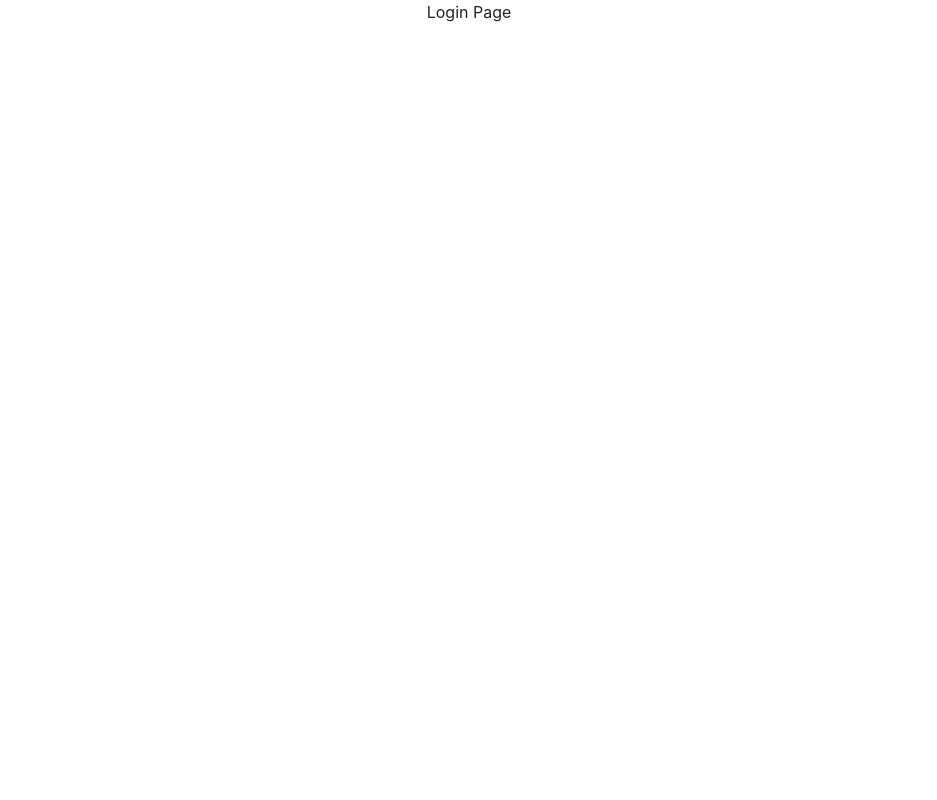
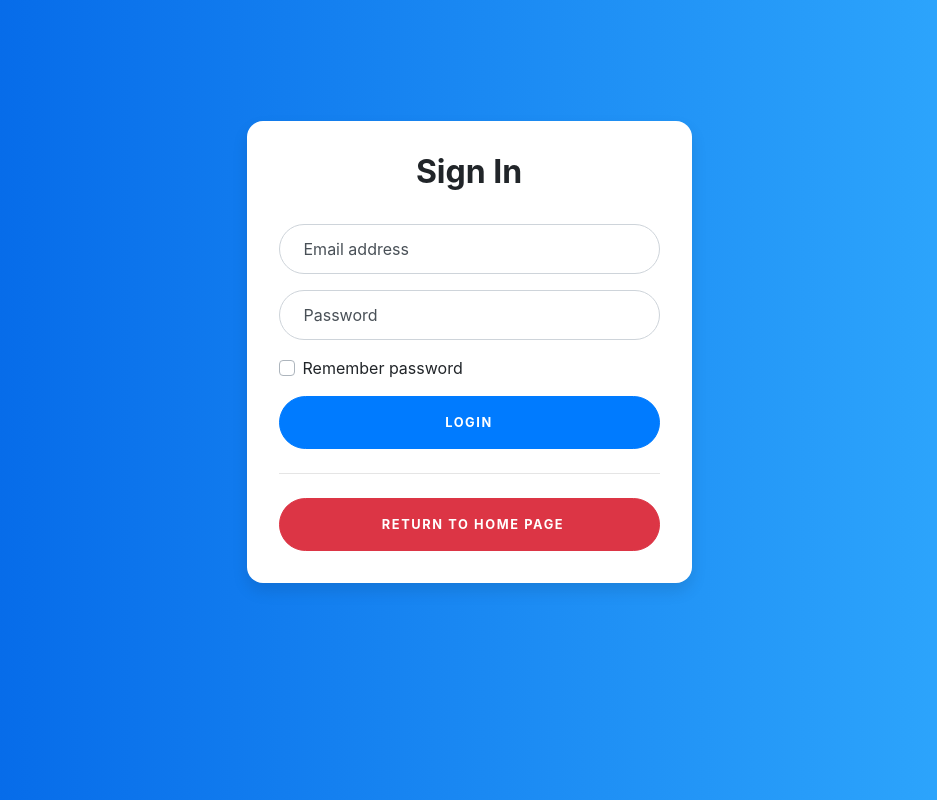
Before and after one commit to LiadKh/FDP, a React (Create React App) app in the folder client/: page /login in a window 1280 px wide. Shown: the whole page, without its empty margins (171-1108 px from the left). Built offline with nearby package versions, Linux system fonts and the light colour scheme.

Commit message:
add login page
only UI without logic

```diff
--- a/client/src/components/Login/Login.jsx
+++ b/client/src/components/Login/Login.jsx
@@ -1,5 +1,76 @@
 import React from 'react';
+import './style.css';
+import { Container, Row, Col, Card, Button } from 'react-bootstrap';
 
 export const Login = () => {
-	return <div>Login Page</div>;
+	return (
+		<>
+			<Container className="w-100 h-100">
+				<Row className="align-items-center h-100 mt-n5">
+					<Col sm="9" md="7" lg="5" className="mx-auto">
+						<Card className="card-signin">
+							<div className="card-body">
+								<h2 className="card-title text-center font-weight-bold">
+									Sign In
+								</h2>
+								<form className="form-signin">
+									<div className="form-label-group">
+										<input
+											type="email"
+											id="inputEmail"
+											className="form-control"
+											placeholder="Email address"
+											required
+											autofocus
+										/>
+										<label for="inputEmail">Email address</label>
+									</div>
+
+									<div className="form-label-group">
+										<input
+											type="password"
+											id="inputPassword"
+											className="form-control"
+											placeholder="Password"
+											required
+										/>
+										<label for="inputPassword">Password</label>
+									</div>
+
+									<div className="custom-control custom-checkbox mb-3">
+										<input
+											type="checkbox"
+											className="custom-control-input"
+											id="customCheck1"
+										/>
+										<label className="custom-control-label" for="customCheck1">
+											Remember password
+										</label>
+									</div>
+									<Button
+										size="lg"
+										variant="primary"
+										block="true"
+										className="text-uppercase"
+										type="submit"
+									>
+										Login
+									</Button>
+									<hr class="my-4" />
+									<Button
+										size="lg"
+										variant="danger"
+										block="true"
+										className="text-uppercase"
+									>
+										<i class="fab fa-google mr-2"></i> Return to home page
+									</Button>
+								</form>
+							</div>
+						</Card>
+					</Col>
+				</Row>
+			</Container>
+		</>
+	);
 };
--- /dev/null
+++ b/client/src/components/Login/style.css
@@ -0,0 +1,126 @@
+  :root {
+    --input-padding-x: 1.5rem;
+    --input-padding-y: .75rem;
+  }
+
+  body {
+    background: #007bff;
+    background: linear-gradient(to right, #0062E6, #33AEFF);
+  }
+
+  .card-signin {
+    border: 0;
+    border-radius: 1rem;
+    box-shadow: 0 0.5rem 1rem 0 rgba(0, 0, 0, 0.1);
+  }
+
+  .card-signin .card-title {
+    margin-bottom: 2rem;
+    font-weight: 300;
+    /* font-size: 1.5rem; */
+  }
+
+  .card-signin .card-body {
+    padding: 2rem;
+  }
+
+  .form-signin {
+    width: 100%;
+  }
+
+  .form-signin .btn {
+    font-size: 80%;
+    border-radius: 5rem;
+    letter-spacing: .1rem;
+    font-weight: bold;
+    padding: 1rem;
+    transition: all 0.2s;
+  }
+
+  .form-label-group {
+    position: relative;
+    margin-bottom: 1rem;
+  }
+
+  .form-label-group input {
+    height: auto;
+    border-radius: 2rem;
+  }
+
+  .form-label-group>input,
+  .form-label-group>label {
+    padding: var(--input-padding-y) var(--input-padding-x);
+  }
+
+  .form-label-group>label {
+    position: absolute;
+    top: 0;
+    left: 0;
+    display: block;
+    width: 100%;
+    margin-bottom: 0;
+    line-height: 1.5;
+    color: #495057;
+    border: 1px solid transparent;
+    border-radius: .25rem;
+    transition: all .1s ease-in-out;
+  }
+
+  .form-label-group input::-webkit-input-placeholder {
+    color: transparent;
+  }
+
+  .form-label-group input:-ms-input-placeholder {
+    color: transparent;
+  }
+
+  .form-label-group input::-ms-input-placeholder {
+    color: transparent;
+  }
+
+  .form-label-group input::-moz-placeholder {
+    color: transparent;
+  }
+
+  .form-label-group input::placeholder {
+    color: transparent;
+  }
+
+  .form-label-group input:not(:placeholder-shown) {
+    padding-top: calc(var(--input-padding-y) + var(--input-padding-y) * (2 / 3));
+    padding-bottom: calc(var(--input-padding-y) / 3);
+  }
+
+  .form-label-group input:not(:placeholder-shown)~label {
+    padding-top: calc(var(--input-padding-y) / 3);
+    padding-bottom: calc(var(--input-padding-y) / 3);
+    font-size: 12px;
+    color: #777;
+  }
+
+  /* Fallback for Edge
+  -------------------------------------------------- */
+
+  @supports (-ms-ime-align: auto) {
+    .form-label-group>label {
+      display: none;
+    }
+
+    .form-label-group input::-ms-input-placeholder {
+      color: #777;
+    }
+  }
+
+  /* Fallback for IE
+  -------------------------------------------------- */
+
+  @media all and (-ms-high-contrast: none),
+  (-ms-high-contrast: active) {
+    .form-label-group>label {
+      display: none;
+    }
+
+    .form-label-group input:-ms-input-placeholder {
+      color: #777;
+    }
+  }
--- a/client/src/index.css
+++ b/client/src/index.css
@@ -5,10 +5,11 @@ body {
     sans-serif;
   -webkit-font-smoothing: antialiased;
   -moz-osx-font-smoothing: grayscale;
-  text-align: center;
+  width: 100vw;
+  height: 100vh;
 }
 
-code {
-  font-family: source-code-pro, Menlo, Monaco, Consolas, "Courier New",
-    monospace;
+#root {
+  width: 100vw;
+  height: 100vh;
 }
```
